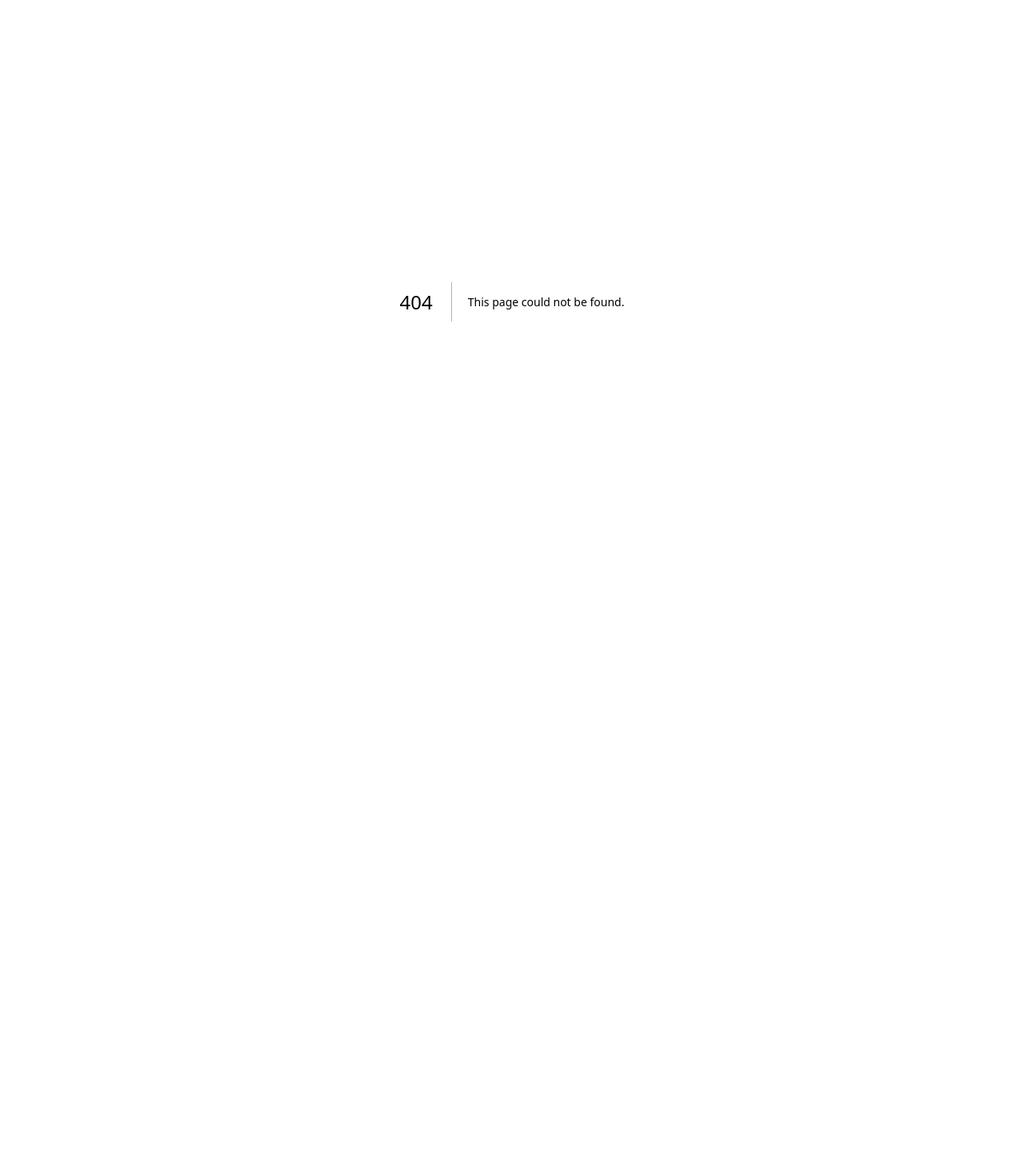
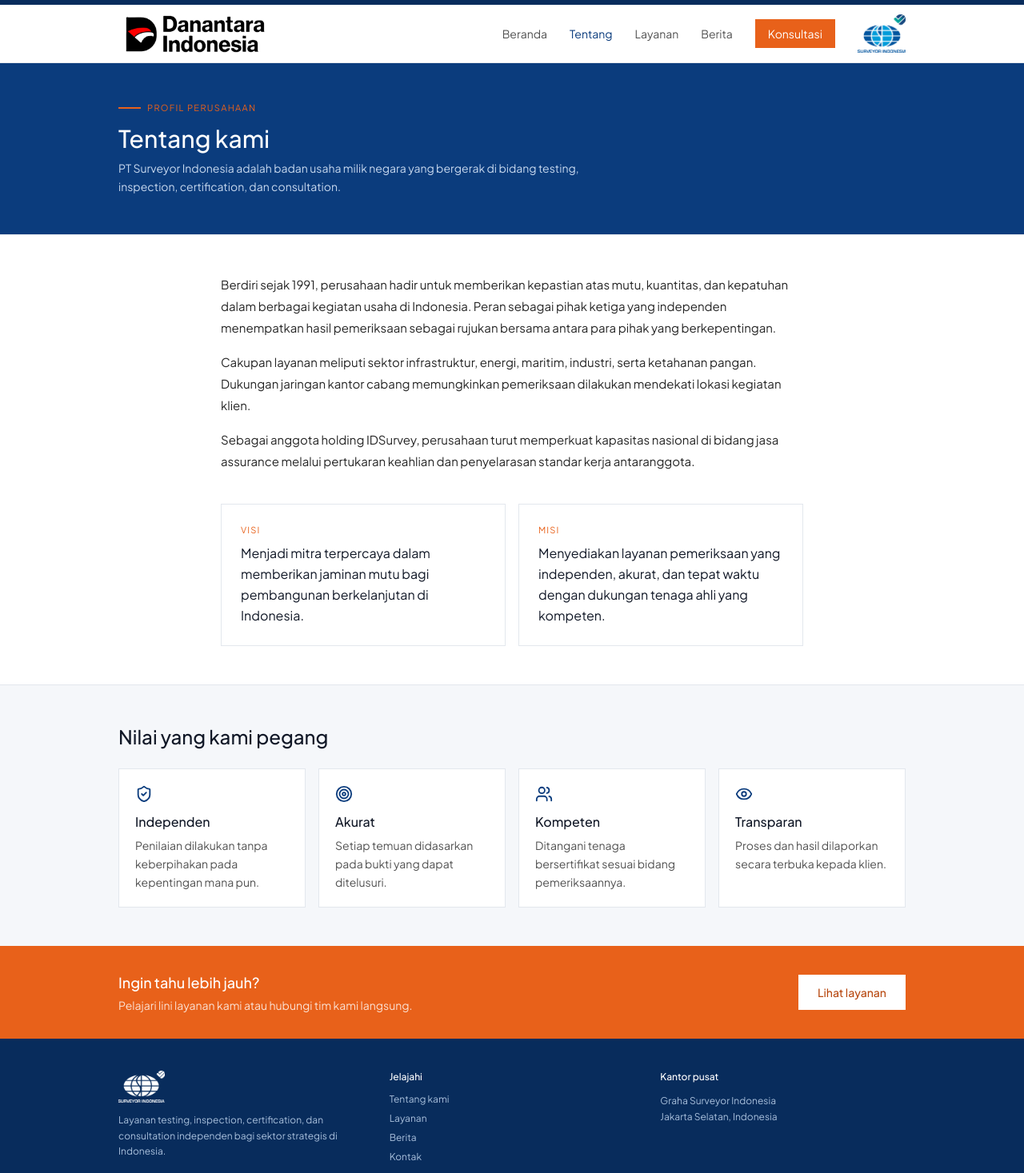
Before and after one commit to Azriel2828/website-ptsi, a Next.js app: page /tentang in a window 1280 px wide. Before the commit this address had no page. Shown: the part 23-1490 px from the top of the page at 80% size. Before the commit the page ends 800 px from the top, so only its background shows below. Built offline with nearby package versions, Linux system fonts and the light colour scheme.

Commit message:
Panel Kontak and Tentang

```diff
--- /dev/null
+++ b/app/(public)/kontak/page.js
@@ -0,0 +1,99 @@
+// Simpan sebagai: app/(public)/kontak/page.js
+//
+// CATATAN PENTING: alamat, telepon, dan email di bawah ini masih contoh.
+// Ganti dengan data resmi dari situs PTSI sebelum dikumpulkan.
+
+import { Clock, Mail, MapPin, Phone } from 'lucide-react'
+
+export const metadata = {
+  title: 'Kontak',
+  description:
+    'Hubungi PT Surveyor Indonesia untuk konsultasi layanan testing, inspection, certification, dan consultation.',
+}
+
+const kontak = [
+  {
+    Ikon: MapPin,
+    judul: 'Kantor pusat',
+    isi: ['Graha Surveyor Indonesia', 'Jakarta Selatan, Indonesia'],
+  },
+  {
+    Ikon: Phone,
+    judul: 'Telepon',
+    isi: ['(021) 0000 0000'],
+  },
+  {
+    Ikon: Mail,
+    judul: 'Email',
+    isi: ['info@contoh.co.id'],
+  },
+  {
+    Ikon: Clock,
+    judul: 'Jam layanan',
+    isi: ['Senin sampai Jumat', '08.00 hingga 17.00 WIB'],
+  },
+]
+
+export default function Kontak() {
+  return (
+    <>
+      <section className="border-b border-[#e3e7ed] bg-[#0b3c7d]">
+        <div className="mx-auto max-w-5xl px-5 py-12">
+          <div className="flex items-center gap-2">
+            <span className="h-0.5 w-7 bg-[#e8611a]" />
+            <span className="text-[11px] tracking-[0.12em] text-[#e8611a]">
+              KONSULTASI
+            </span>
+          </div>
+          <h1 className="mt-3 text-3xl font-medium text-white">Hubungi kami</h1>
+          <p className="mt-2 max-w-lg text-sm leading-relaxed text-[#c7d8ee]">
+            Sampaikan kebutuhan Anda, tim kami akan membantu menentukan layanan
+            yang paling sesuai.
+          </p>
+        </div>
+      </section>
+
+      <section className="mx-auto max-w-5xl px-5 py-12">
+        <div className="grid gap-4 sm:grid-cols-2">
+          {kontak.map(({ Ikon, judul, isi }) => (
+            <div key={judul} className="border border-[#e3e7ed] p-6">
+              <Ikon size={21} className="text-[#0b3c7d]" />
+              <p className="mt-3 font-medium">{judul}</p>
+              <div className="mt-1.5 text-sm leading-relaxed text-neutral-600">
+                {isi.map((baris) => (
+                  <p key={baris}>{baris}</p>
+                ))}
+              </div>
+            </div>
+          ))}
+        </div>
+
+        <div className="mt-8 border border-[#e3e7ed] bg-[#f5f7fa] px-6 py-6">
+          <p className="font-medium">Mengajukan permintaan layanan</p>
+          <p className="mt-1.5 text-sm leading-relaxed text-neutral-600">
+            Kirimkan keterangan berikut melalui email agar permintaan Anda dapat
+            ditindaklanjuti lebih cepat.
+          </p>
+          <ul className="mt-4 flex flex-col gap-2 text-sm text-neutral-700">
+            <li className="flex gap-2.5">
+              <span className="text-[#e8611a]">01</span>
+              Nama perusahaan dan narahubung
+            </li>
+            <li className="flex gap-2.5">
+              <span className="text-[#e8611a]">02</span>
+              Jenis layanan yang dibutuhkan
+            </li>
+            <li className="flex gap-2.5">
+              <span className="text-[#e8611a]">03</span>
+              Lokasi dan perkiraan waktu pelaksanaan
+            </li>
+            <li className="flex gap-2.5">
+              <span className="text-[#e8611a]">04</span>
+              Keterangan tambahan bila ada
+            </li>
+          </ul>
+        </div>
+      </section>
+    </>
+  )
+}
--- /dev/null
+++ b/app/(public)/tentang/page.js
@@ -0,0 +1,131 @@
+// Simpan sebagai: app/(public)/tentang/page.js
+//
+// CATATAN: isi teks di halaman ini masih contoh. Sesuaikan dengan
+// keterangan resmi dari situs PTSI sebelum dikumpulkan.
+
+import Link from 'next/link'
+import { Eye, ShieldCheck, Target, Users } from 'lucide-react'
+
+export const metadata = {
+  title: 'Tentang',
+  description:
+    'Profil PT Surveyor Indonesia, penyedia layanan testing, inspection, certification, dan consultation independen.',
+}
+
+const nilai = [
+  {
+    Ikon: ShieldCheck,
+    judul: 'Independen',
+    teks: 'Penilaian dilakukan tanpa keberpihakan pada kepentingan mana pun.',
+  },
+  {
+    Ikon: Target,
+    judul: 'Akurat',
+    teks: 'Setiap temuan didasarkan pada bukti yang dapat ditelusuri.',
+  },
+  {
+    Ikon: Users,
+    judul: 'Kompeten',
+    teks: 'Ditangani tenaga bersertifikat sesuai bidang pemeriksaannya.',
+  },
+  {
+    Ikon: Eye,
+    judul: 'Transparan',
+    teks: 'Proses dan hasil dilaporkan secara terbuka kepada klien.',
+  },
+]
+
+export default function Tentang() {
+  return (
+    <>
+      <section className="border-b border-[#e3e7ed] bg-[#0b3c7d]">
+        <div className="mx-auto max-w-5xl px-5 py-12">
+          <div className="flex items-center gap-2">
+            <span className="h-0.5 w-7 bg-[#e8611a]" />
+            <span className="text-[11px] tracking-[0.12em] text-[#e8611a]">
+              PROFIL PERUSAHAAN
+            </span>
+          </div>
+          <h1 className="mt-3 text-3xl font-medium text-white">Tentang kami</h1>
+          <p className="mt-2 max-w-xl text-sm leading-relaxed text-[#c7d8ee]">
+            PT Surveyor Indonesia adalah badan usaha milik negara yang bergerak
+            di bidang testing, inspection, certification, dan consultation.
+          </p>
+        </div>
+      </section>
+
+      <section className="mx-auto max-w-3xl px-5 py-12">
+        <div className="flex flex-col gap-4 text-[15px] leading-[1.8] text-neutral-800">
+          <p>
+            Berdiri sejak 1991, perusahaan hadir untuk memberikan kepastian atas
+            mutu, kuantitas, dan kepatuhan dalam berbagai kegiatan usaha di
+            Indonesia. Peran sebagai pihak ketiga yang independen menempatkan
+            hasil pemeriksaan sebagai rujukan bersama antara para pihak yang
+            berkepentingan.
+          </p>
+          <p>
+            Cakupan layanan meliputi sektor infrastruktur, energi, maritim,
+            industri, serta ketahanan pangan. Dukungan jaringan kantor cabang
+            memungkinkan pemeriksaan dilakukan mendekati lokasi kegiatan klien.
+          </p>
+          <p>
+            Sebagai anggota holding IDSurvey, perusahaan turut memperkuat
+            kapasitas nasional di bidang jasa assurance melalui pertukaran
+            keahlian dan penyelarasan standar kerja antaranggota.
+          </p>
+        </div>
+
+        <div className="mt-10 grid gap-4 sm:grid-cols-2">
+          <div className="border border-[#e3e7ed] p-6">
+            <p className="text-[11px] tracking-[0.1em] text-[#e8611a]">VISI</p>
+            <p className="mt-2 leading-relaxed">
+              Menjadi mitra terpercaya dalam memberikan jaminan mutu bagi
+              pembangunan berkelanjutan di Indonesia.
+            </p>
+          </div>
+          <div className="border border-[#e3e7ed] p-6">
+            <p className="text-[11px] tracking-[0.1em] text-[#e8611a]">MISI</p>
+            <p className="mt-2 leading-relaxed">
+              Menyediakan layanan pemeriksaan yang independen, akurat, dan
+              tepat waktu dengan dukungan tenaga ahli yang kompeten.
+            </p>
+          </div>
+        </div>
+      </section>
+
+      <section className="border-t border-[#e3e7ed] bg-[#f5f7fa]">
+        <div className="mx-auto max-w-5xl px-5 py-12">
+          <h2 className="text-2xl font-medium">Nilai yang kami pegang</h2>
+          <div className="mt-6 grid gap-4 sm:grid-cols-2 lg:grid-cols-4">
+            {nilai.map(({ Ikon, judul, teks }) => (
+              <div key={judul} className="border border-[#e3e7ed] bg-white p-5">
+                <Ikon size={22} className="text-[#0b3c7d]" />
+                <p className="mt-3 font-medium">{judul}</p>
+                <p className="mt-1.5 text-sm leading-relaxed text-neutral-600">
+                  {teks}
+                </p>
+              </div>
+            ))}
+          </div>
+        </div>
+      </section>
+
+      <section className="bg-[#e8611a]">
+        <div className="mx-auto flex max-w-5xl flex-col gap-5 px-5 py-8 sm:flex-row sm:items-center sm:justify-between">
+          <div className="text-white">
+            <p className="text-lg font-medium">Ingin tahu lebih jauh?</p>
+            <p className="mt-1 text-sm text-[#fbe0d2]">
+              Pelajari lini layanan kami atau hubungi tim kami langsung.
+            </p>
+          </div>
+          <Link
+            href="/layanan"
+            className="bg-white px-6 py-3 text-center text-sm font-medium whitespace-nowrap text-[#b84a12]"
+          >
+            Lihat layanan
+          </Link>
+        </div>
+      </section>
+    </>
+  )
+}
```
Also changed, not shown: 2 other files (tests, documents, lock files or other folders).
